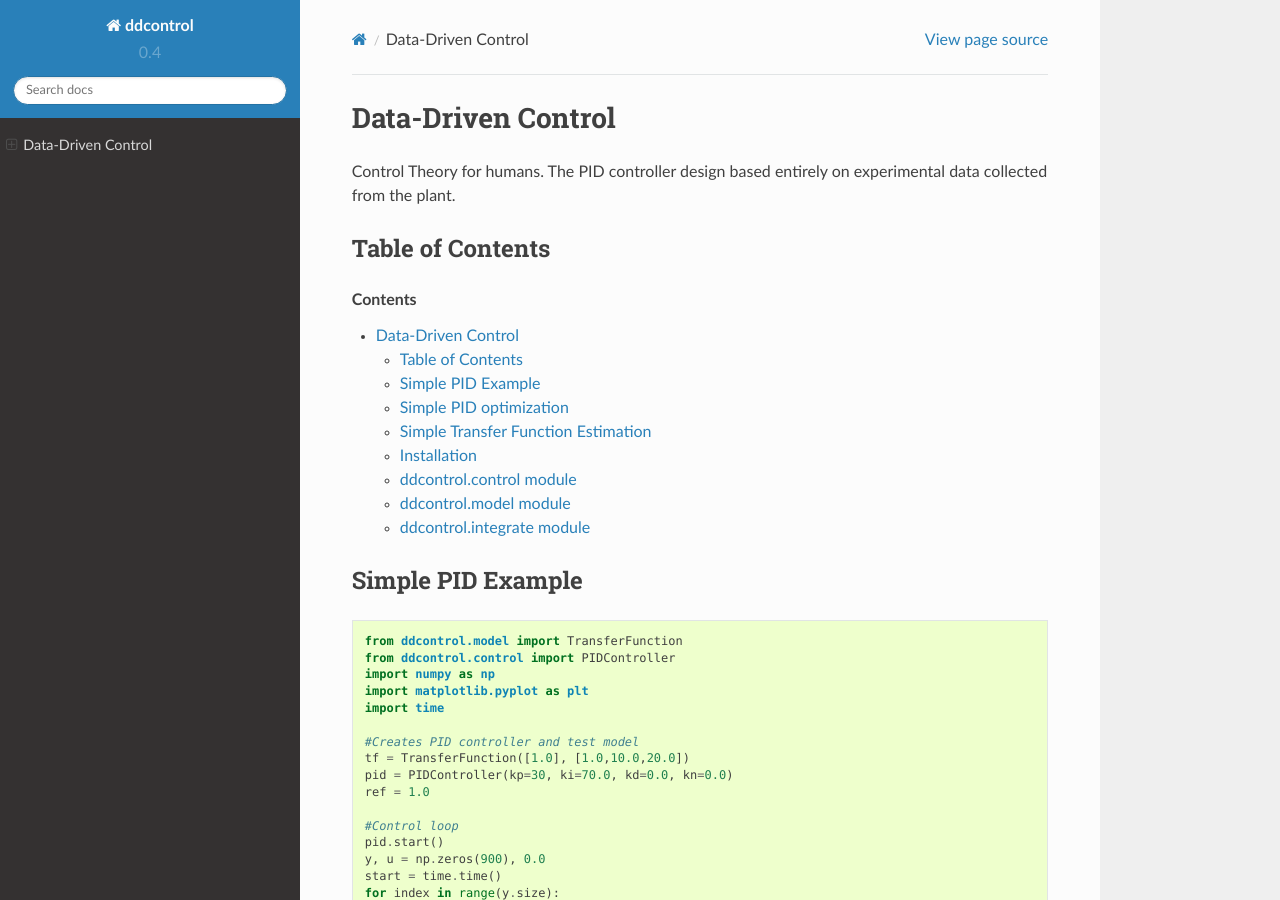
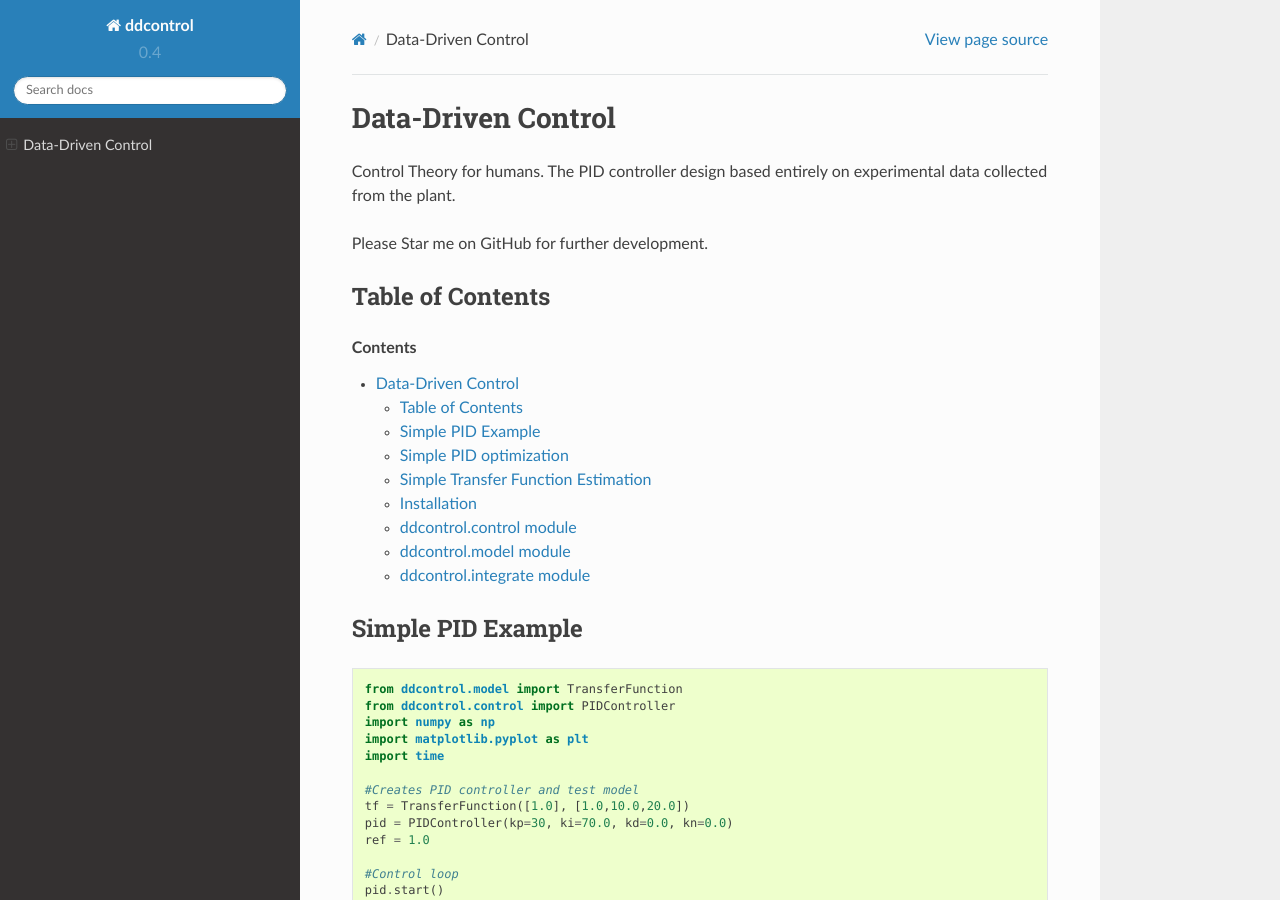
Before and after one commit to eadali/ddcontrol, a Sphinx documentation site: the page built from docs/source/index.rst, in a window 1280 px wide and 900 px high. Built offline with Sphinx 7.4.7 and the Read the Docs theme 2.0.0, drawn with Linux system fonts in a browser that asks for light colours.

Commit message:
stable version

```diff
--- a/docs/source/index.rst
+++ b/docs/source/index.rst
@@ -2,6 +2,8 @@ Data-Driven Control
 *************************************
 Control Theory for humans.
 The PID controller design based entirely on experimental data collected from the plant.
+
+Please Star me on GitHub for further development.
 
 Table of Contents
 -------------------------
```
Also changed, not shown: README.md (+2 -0 lines).
